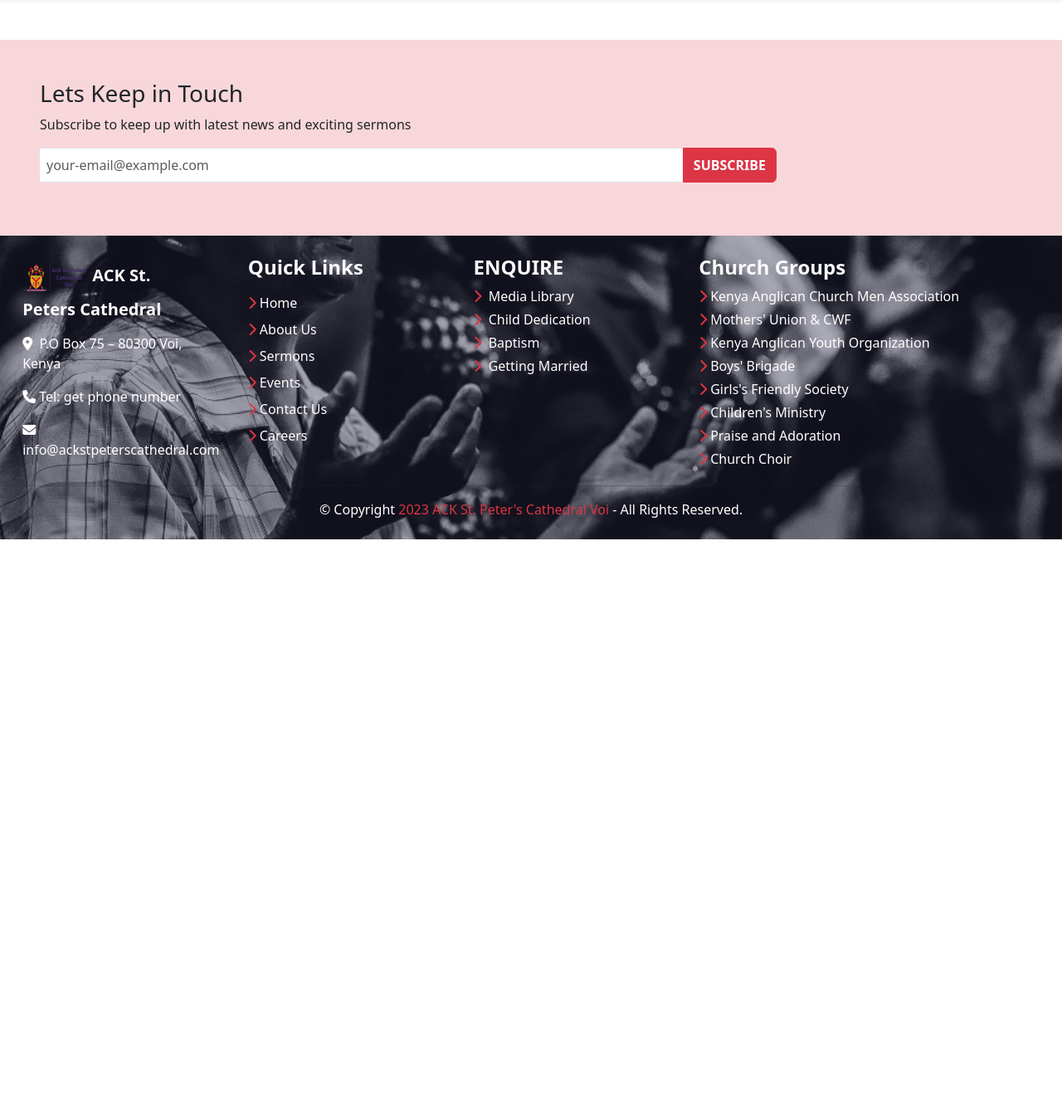
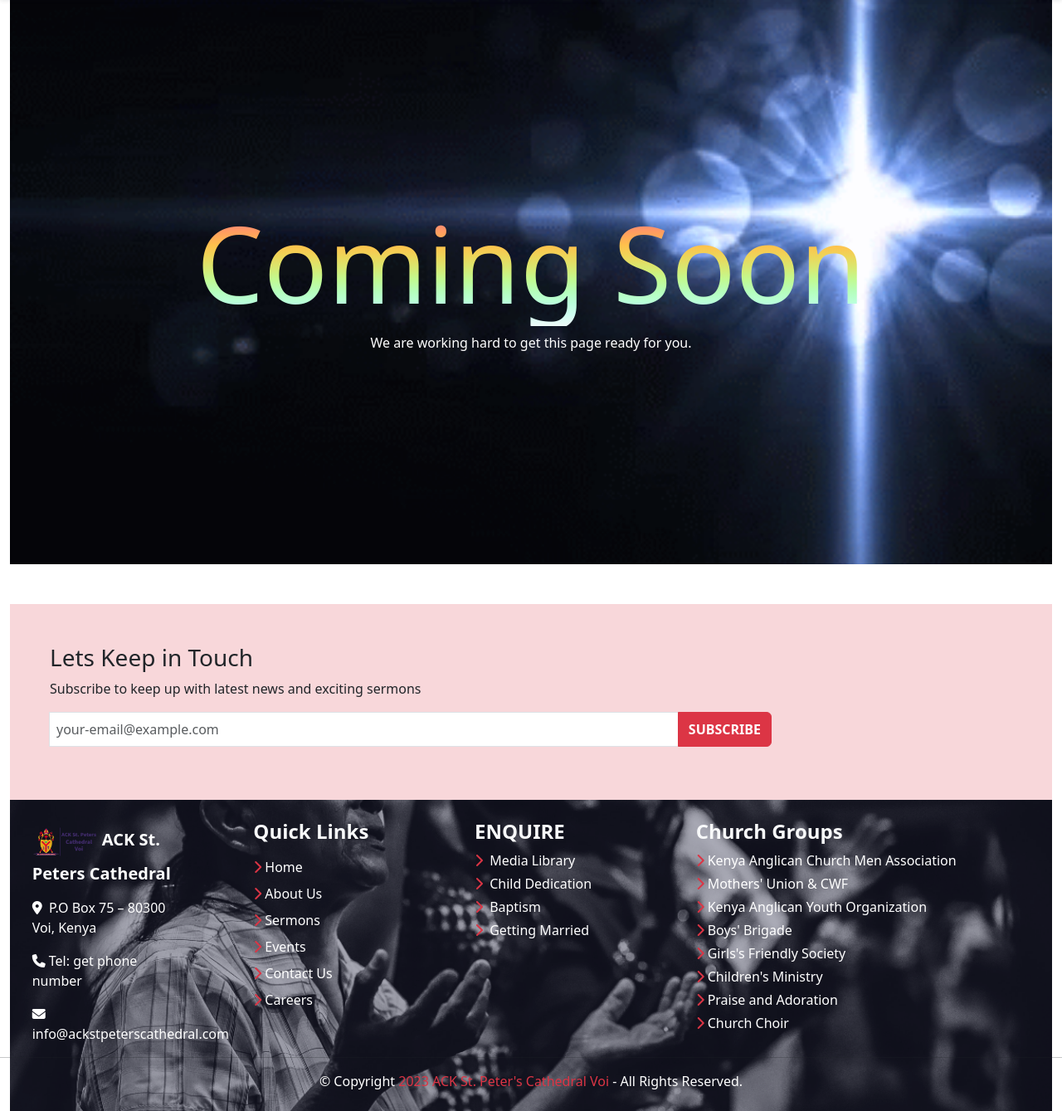
Before and after one commit to muru-technologies/church, a Django app: template church/templates/coming_soon.html in a window 1280 px wide. Shown: the part 87-1426 px from the top of the page at 83% size. Before the commit the page ends 737 px from the top, so only its background shows below. Run offline with Django 4.2, Linux system fonts and the light colour scheme; the template is opened without the code that fills it, so the values that code supplies are empty; parts of the project's set-up code (start-up, migrations or seed data) failed here and were passed over; some libraries are stand-ins or nearby versions.

Commit message:
tweaked card payment to comingsoon & tweaked mpesa other option

```diff
--- a/church/admin.py
+++ b/church/admin.py
@@ -69,7 +69,8 @@ class CareerAdmin(admin.ModelAdmin):
 
 @admin.register(MpesaPayment)
 class MpesaPaymentAdmin(admin.ModelAdmin):
-    list_display = ('phone_number', 'amount', 'status', 'created_at')
+    list_display = ('phone_number', 'amount', 'status', 'created_at','purpose')
+    list_filter = ('purpose', )
     search_fields = ('phone_number', )
     date_hierarchy = 'created_at'
     ordering = ('created_at',)
--- a/church/templates/coming_soon.html
+++ b/church/templates/coming_soon.html
@@ -6,9 +6,34 @@ Coming Soon
 {% endblock %}
 
 {% block content %}
+<style>
+  .coming-soon{
+    background-image: url("{% static 'assets/coming-soon.gif' %}");
+    background-size: cover;
+    background-position: center;
+    background-repeat: no-repeat;
+    height: 85vh;
+    width: 100%;
+    margin: 0;
+  }
 
-  <div class="coming-soon">
+  .coming-soon-text{
+    font-size: 10vw;
+    background: -webkit-linear-gradient(#d16ba5, #f47391, #ff8577, #ffa15d, #ffc14c, #ecd65a, #d7e972, #c1fa92, #b5febb, #baffdb, #cffdf0, #eef9f8);
 
+    -webkit-background-clip: text;
+    -webkit-text-fill-color: transparent;
+  }
+</style>
+
+<div class="container-fluid">
+
+    <div class="coming-soon row">
+      <div class="coming-soon-cont col align-self-center">
+        <h1 class="text-center text-white coming-soon-text">Coming Soon</h1>
+        <p class="text-center text-white">We are working hard to get this page ready for you.</p>
+      </div>
+    </div>
 
 
     <!-- Subscribe form -->
```
Also changed, not shown: church/templates/mpesa.html (+44 -3 lines), church/templates/mpesa_error.html (deleted, +0 -19 lines), church/templates/mpesa_failed.html (deleted, +0 -19 lines), church/templates/mpesa_success.html (deleted, +0 -19 lines), church/views.py (+9 -5 lines), church/static/assets/coming-soon.gif (added).
